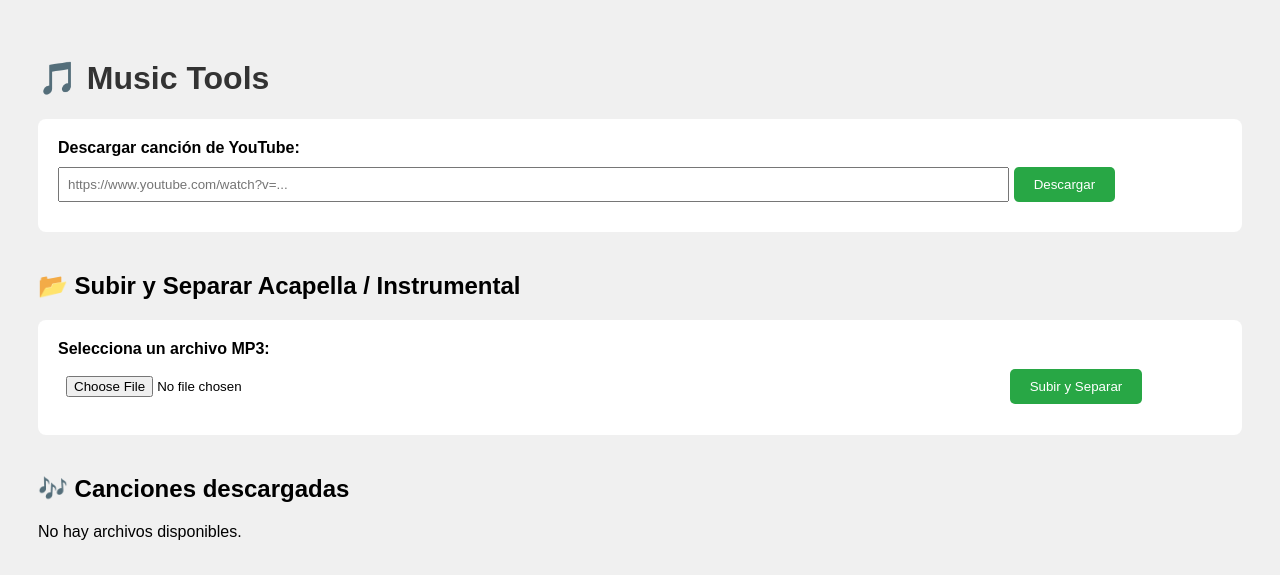
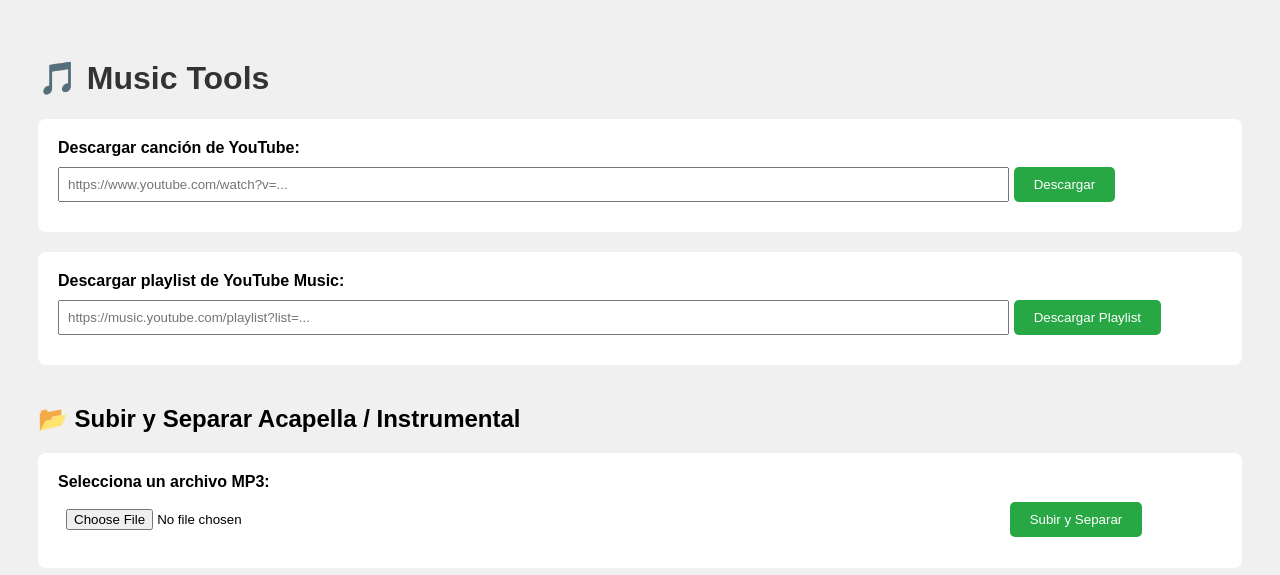
Before and after one commit to Corujotobiasok/platfomfuncional-, a Flask app: page / in a window 1280 px wide. Shown: the top 575 px of the page. Run offline with Flask 3, Linux system fonts and the light colour scheme; parts of the project's set-up code (start-up, migrations or seed data) failed here and were passed over.

Commit message:
commit proyecto andando

```diff
--- a/app.py
+++ b/app.py
@@ -1,13 +1,13 @@
-from flask import Flask, request, render_template, send_from_directory, render_template_string, redirect, url_for
+from flask import Flask, request, render_template, send_from_directory, redirect, url_for
 import yt_dlp
 import os
 import subprocess
-import re
 import shutil
 
 app = Flask(__name__)
 app.config['UPLOAD_FOLDER'] = 'static/downloads/individuales'
 
+# Carpetas
 DOWNLOAD_FOLDER = 'static/downloads'
 INDIVIDUAL_FOLDER = os.path.join(DOWNLOAD_FOLDER, 'individuales')
 ACAPELLAS_FOLDER = os.path.join(DOWNLOAD_FOLDER, 'acapellas')
@@ -20,6 +20,7 @@ os.makedirs(INDIVIDUAL_FOLDER, exist_ok=True)
 os.makedirs(ACAPELLAS_FOLDER, exist_ok=True)
 os.makedirs(INSTRUMENTALES_FOLDER, exist_ok=True)
 
+# Verificar que FFmpeg esté disponible
 def check_ffmpeg():
     try:
         subprocess.run(['ffmpeg', '-version'], stdout=subprocess.PIPE, stderr=subprocess.PIPE)
@@ -53,11 +54,40 @@ def single_download():
             }],
             'quiet': True,
         }) as ydl:
-            info = ydl.extract_info(url, download=True)
-            filename = f"{info['title']}.mp3"
+            ydl.extract_info(url, download=True)
             return redirect(url_for('index'))
     except Exception as e:
         return f"Error al descargar: {str(e)}", 500
+
+@app.route('/playlist_download', methods=['POST'])
+def playlist_download():
+    url = request.form['playlist_url']
+    if not url:
+        return "URL de playlist inválida", 400
+
+    try:
+        with yt_dlp.YoutubeDL({'quiet': True}) as ydl:
+            info = ydl.extract_info(url, download=False)
+            playlist_title = info.get('title', 'playlist_sin_nombre').replace('/', '_')
+            playlist_folder = os.path.join(DOWNLOAD_FOLDER, 'playlists', playlist_title)
+            os.makedirs(playlist_folder, exist_ok=True)
+
+        with yt_dlp.YoutubeDL({
+            'format': 'bestaudio/best',
+            'outtmpl': os.path.join(playlist_folder, '%(title)s.%(ext)s'),
+            'postprocessors': [{
+                'key': 'FFmpegExtractAudio',
+                'preferredcodec': 'mp3',
+                'preferredquality': '192',
+            }],
+            'quiet': True,
+        }) as ydl:
+            ydl.download([url])
+
+        return redirect(url_for('index'))
+
+    except Exception as e:
+        return f"Error al descargar playlist: {str(e)}", 500
 
 @app.route('/subir_y_separar', methods=['POST'])
 def subir_y_separar():
@@ -69,14 +99,21 @@ def subir_y_separar():
         return "Nombre de archivo vacío", 400
 
     if archivo and archivo.filename.endswith('.mp3'):
-        filepath = os.path.join(INDIVIDUAL_FOLDER, archivo.filename)
+        # Limpiar nombre
+        nombre_limpio = archivo.filename.replace("｜", "").replace("|", "").replace("?", "").replace(":", "").strip()
+        filepath = os.path.join(INDIVIDUAL_FOLDER, nombre_limpio)
         archivo.save(filepath)
 
         try:
-            subprocess.run(['demucs', filepath], check=True)
-            nombre_base = os.path.splitext(archivo.filename)[0]
+            # Ejecutar Demucs
+            filepath_abs = os.path.abspath(filepath)
+            subprocess.run(['python', '-m', 'demucs', filepath_abs], check=True)
+
+            # Carpeta de salida de Demucs
+            nombre_base = os.path.splitext(nombre_limpio)[0]
             resultados_dir = os.path.join('separated', 'htdemucs', nombre_base)
 
+            # Archivos separados esperados
             vocals = os.path.join(resultados_dir, 'vocals.wav')
             no_vocals = os.path.join(resultados_dir, 'no_vocals.wav')
 
@@ -86,6 +123,7 @@ def subir_y_separar():
             if os.path.exists(no_vocals):
                 shutil.move(no_vocals, os.path.join(INSTRUMENTALES_FOLDER, f'{nombre_base}.wav'))
 
+            # Limpiar carpeta de salida
             shutil.rmtree(resultados_dir, ignore_errors=True)
 
         except Exception as e:
--- a/templates/index.html
+++ b/templates/index.html
@@ -74,11 +74,18 @@
 <body>
     <h1>🎵 Music Tools</h1>
 
-    <!-- Descarga desde YouTube -->
+    <!-- Descarga canción individual -->
     <form method="POST" action="/single_download">
         <label for="youtube_url">Descargar canción de YouTube:</label><br>
         <input type="text" id="youtube_url" name="youtube_url" placeholder="https://www.youtube.com/watch?v=..." required>
         <button type="submit">Descargar</button>
+    </form>
+
+    <!-- Descarga playlist -->
+    <form method="POST" action="/playlist_download">
+        <label for="playlist_url">Descargar playlist de YouTube Music:</label><br>
+        <input type="text" id="playlist_url" name="playlist_url" placeholder="https://music.youtube.com/playlist?list=..." required>
+        <button type="submit">Descargar Playlist</button>
     </form>
 
     <!-- Subir archivo local y procesar -->
@@ -91,7 +98,7 @@
         </form>
     </div>
 
-    <!-- Canciones descargadas para seleccionar -->
+    <!-- Canciones descargadas -->
     <div class="section">
         <h2>🎶 Canciones descargadas</h2>
         {% if archivos %}
```
